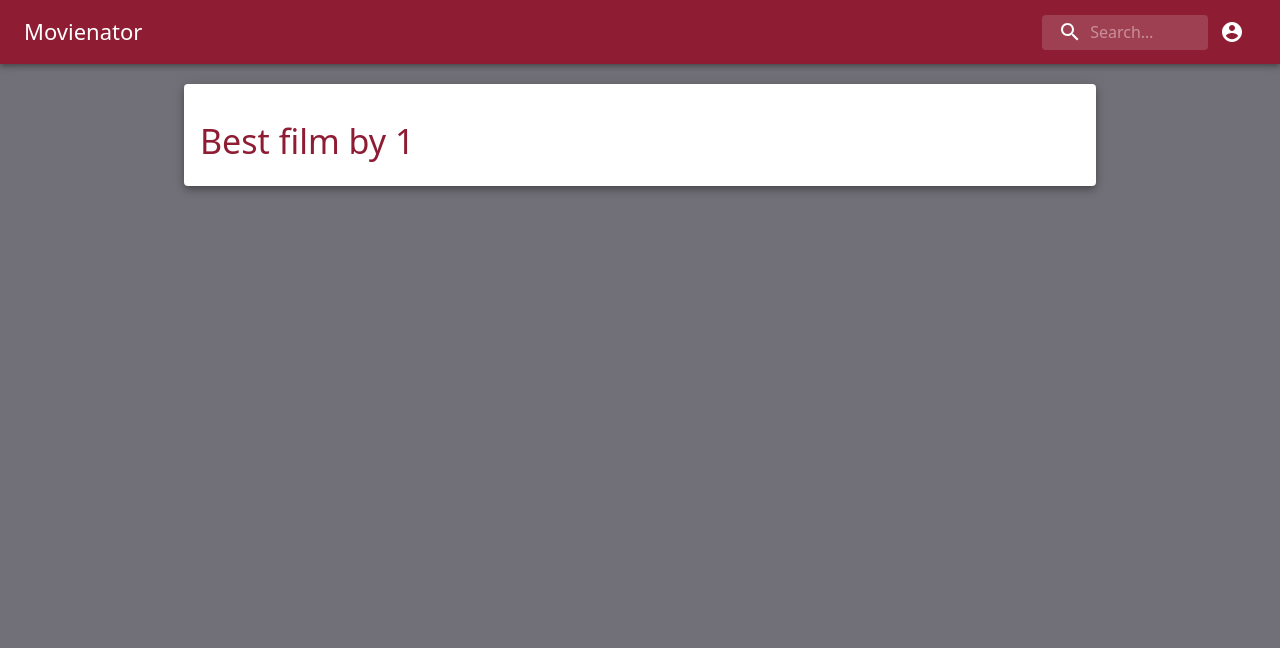
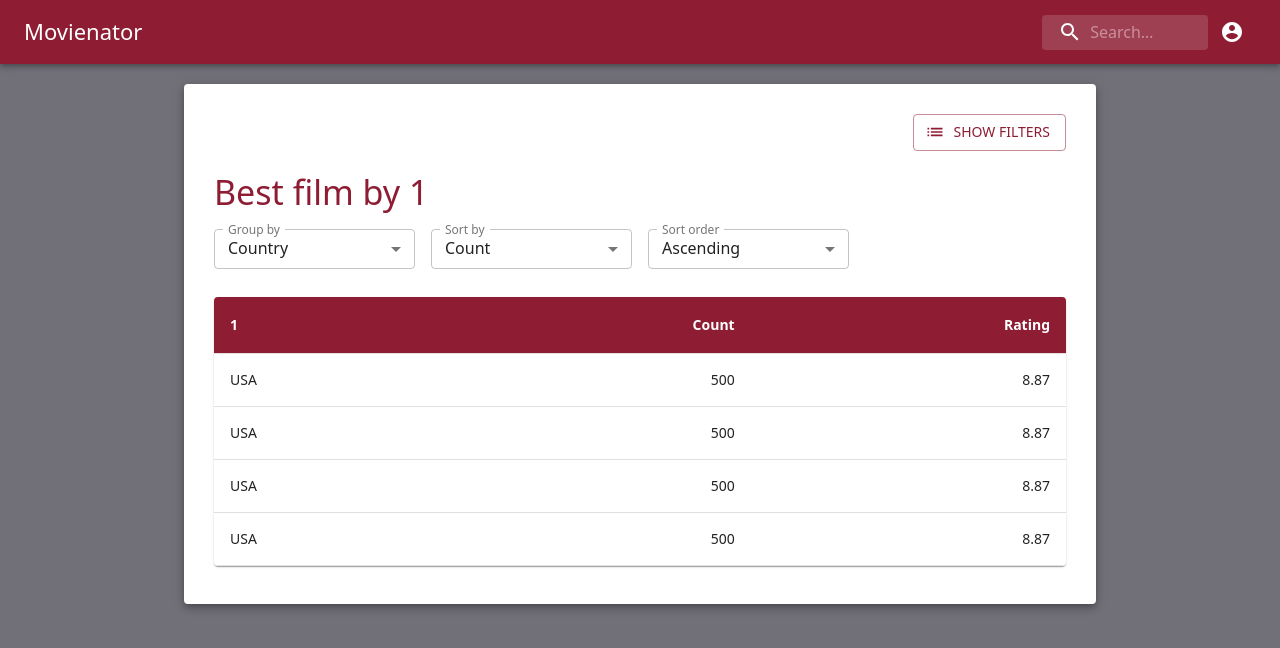
Before and after one commit to mirko-laruina/lsmsdb-Movienator, a React (Create React App) app in the folder task2-frontend/: page /stats/1 in a window 1280 px wide. Shown: the top 648 px of the page. Built offline with nearby package versions, Linux system fonts and the light colour scheme.

Commit message:
Stats page added

```diff
--- /dev/null
+++ b/task2-frontend/src/FilterDisplay.js
@@ -0,0 +1,68 @@
+import React from 'react'
+import {Grid, Chip, Typography, Button, Dialog, Slide} from '@material-ui/core'
+import ListIcon from '@material-ui/icons/List';
+import Filters from './Filters'
+import MyCard from './MyCard'
+
+const Transition = React.forwardRef(function Transition(props, ref) {
+    return <Slide direction="down" ref={ref} {...props} />;
+});
+
+export default function ResultPage(props) {
+    const [open, setOpen] = React.useState(false);
+    var filters = props.filters
+    var setFilters = props.setFilters
+
+    return (
+        <Grid container>
+            <Grid item xs={9}>
+                {
+                    Object.keys(filters).map((key, i) => {
+                        var label = key.replace(/([A-Z])/g, ' $1').replace(/^./, function (str) { return str.toUpperCase(); })
+                        return (
+                            <Chip
+                                variant="outlined"
+                                color="primary"
+                                style={{
+                                    marginRight: '0.5em',
+                                    marginTop: '0.5em',
+                                }}
+                                onDelete={() => {
+                                    var newFilters = Object.assign({}, filters);
+                                    delete newFilters[key];
+                                    setFilters(newFilters)
+                                }
+                                }
+                                key={key}
+                                label={label + ": " + filters[key]}
+                            />
+                        )
+                    })
+                }
+            </Grid>
+            <Grid item xs={3}>
+                <Typography align="right">
+                    <Button
+                        variant="outlined"
+                        color="primary"
+                        onClick={() => setOpen(true)}
+                        startIcon={<ListIcon />}
+                    >
+                        Show filters
+                            </Button>
+                </Typography>
+                <Dialog
+                    TransitionComponent={Transition}
+                    open={open}
+                    PaperComponent={MyCard}
+                    fullWidth={true}
+                    maxWidth={'lg'}
+                    onClose={() => setOpen(false)}
+                >
+
+                    <Filters setOpen={setOpen} filters={filters} handler={setFilters} />
+                </Dialog>
+            </Grid>
+        </Grid>
+    )
+}
--- a/task2-frontend/src/MyCard.js
+++ b/task2-frontend/src/MyCard.js
@@ -6,6 +6,9 @@ const useStyles = makeStyles(theme => ({
     paperRoot: {
         color: theme.palette.primary.main,
     },
+    contentRoot: {
+        margin: '1em',
+    }
 }))
 
 export default function MyCard(props) {
@@ -15,7 +18,7 @@ export default function MyCard(props) {
         <React.Fragment>
             <br />
             <Card elevation={5} classes={{ root: classes.paperRoot }} >
-                <CardContent {...props}>
+                <CardContent classes={{ root: classes.contentRoot }} {...props}>
                     {props.children}
                 </CardContent>
             </Card>
--- a/task2-frontend/src/ResultsPage.js
+++ b/task2-frontend/src/ResultsPage.js
@@ -3,14 +3,13 @@ import React from 'react'
 import BasicPage from './BasicPage.js'
 import MyCard from './MyCard.js'
 import {
-    List, ListItem, ListItemAvatar, Divider, Grid,
-    ListItemText, Typography, Chip, Dialog, Button, Slide
+    List, ListItem, ListItemAvatar, Divider,
+    ListItemText, Typography, Chip
 } from '@material-ui/core'
 
-import ListIcon from '@material-ui/icons/List';
 
 import Rating from '@material-ui/lab/Rating';
-import Filters from './Filters.js';
+import FilterDisplay from './FilterDisplay.js';
 import Sorting from './Sorting.js';
 
 const styles = {
@@ -56,69 +55,14 @@ const queryOut = [
     },
 ]
 
-const Transition = React.forwardRef(function Transition(props, ref) {
-    return <Slide direction="down" ref={ref} {...props} />;
-});
-
 export default function ResultsPage(props) {
-    const [open, setOpen] = React.useState(false);
     const [filters, setFilters] = React.useState({});
     const [sortOpt, setSortOpt] = React.useState({})
 
     return (
         <BasicPage history={props.history}>
             <MyCard style={styles.cardRoot}>
-                <br />
-                <Grid container>
-                    <Grid item xs={9}>
-                        {
-                            Object.keys(filters).map((key, i) => {
-                                var label = key.replace(/([A-Z])/g, ' $1').replace(/^./, function (str) { return str.toUpperCase(); })
-                                return (
-                                    <Chip
-                                        variant="outlined"
-                                        color="primary"
-                                        style={{
-                                            marginRight: '0.5em',
-                                            marginTop: '0.5em',
-                                        }}
-                                        onDelete={() => {
-                                            var newFilters = Object.assign({}, filters);
-                                            delete newFilters[key];
-                                            setFilters(newFilters)
-                                        }
-                                        }
-                                        key={key}
-                                        label={label + ": " + filters[key]}
-                                    />
-                                )
-                            })
-                        }
-                    </Grid>
-                    <Grid item xs={3}>
-                        <Typography align="right">
-                            <Button
-                                variant="outlined"
-                                color="primary"
-                                onClick={() => setOpen(true)}
-                                startIcon={<ListIcon />}
-                            >
-                                Show filters
-                            </Button>
-                        </Typography>
-                        <Dialog
-                            TransitionComponent={Transition}
-                            open={open}
-                            PaperComponent={MyCard}
-                            fullWidth={true}
-                            maxWidth={'lg'}
-                            onClose={() => setOpen(false)}
-                        >
-
-                            <Filters setOpen={setOpen} filters={filters} handler={setFilters} />
-                        </Dialog>
-                    </Grid>
-                </Grid>
+                <FilterDisplay filters={filters} setFilters={setFilters} />
                 <br />
                     <Typography variant="h4">Best results for "{props.match.params.value}":</Typography>
                 <Sorting noGroup sortOpt={sortOpt} handler={setSortOpt} />
--- a/task2-frontend/src/StatsPage.js
+++ b/task2-frontend/src/StatsPage.js
@@ -2,14 +2,91 @@ import React from 'react'
 import MyCard from './MyCard'
 import BasicPage from './BasicPage'
 
-import { Typography } from '@material-ui/core'
+import {
+    Typography, TableContainer, Table, TableHead,
+    TableRow, TableBody, TableCell, Paper
+} from '@material-ui/core'
+
+import { makeStyles } from '@material-ui/core/styles';
+
+import FilterDisplay from './FilterDisplay'
+import Sorting from './Sorting'
+
+const data = [
+    {
+        "id": "US",
+        "name": "USA",
+        "count": 500,
+        "rating": 8.87
+    },
+    {
+        "id": "US",
+        "name": "USA",
+        "count": 500,
+        "rating": 8.87
+    },
+    {
+        "id": "US",
+        "name": "USA",
+        "count": 500,
+        "rating": 8.87
+    },
+    {
+        "id": "US",
+        "name": "USA",
+        "count": 500,
+        "rating": 8.87
+    },
+]
+
+const useStyles = makeStyles((theme) => (
+    {
+        tableHead: {
+            backgroundColor: theme.palette.primary.main,
+            color: 'white',
+            '& th': {
+                color: 'white',
+                fontWeight: 'bold'
+            }
+        },
+    }
+));
 
 export default function StatsPage(props) {
+    const classes = useStyles()
+    const [filters, setFilters] = React.useState({});
+    const [sortOpt, setSortOpt] = React.useState({})
+
     return (
         <BasicPage history={props.history}>
             <MyCard>
+                <FilterDisplay filters={filters} setFilters={setFilters} />
                 <br />
                 <Typography variant="h4">Best film by  {props.match.params.group}</Typography>
+                <Sorting sortOpt={sortOpt} handler={setSortOpt} />
+                <br />
+                <TableContainer component={Paper}>
+                    <Table aria-label="simple table">
+                        <TableHead classes={{ root: classes.tableHead }}>
+                            <TableRow>
+                                <TableCell>{props.match.params.group.replace(/^./, function (str) { return str.toUpperCase(); })}</TableCell>
+                                <TableCell align="right">Count</TableCell>
+                                <TableCell align="right">Rating</TableCell>
+                            </TableRow>
+                        </TableHead>
+                        <TableBody>
+                            {data.map(row => (
+                                <TableRow key={row.id}>
+                                    <TableCell component="th" scope="row">
+                                        {row.name}
+                                    </TableCell>
+                                    <TableCell align="right">{row.count}</TableCell>
+                                    <TableCell align="right">{row.rating}</TableCell>
+                                </TableRow>
+                            ))}
+                        </TableBody>
+                    </Table>
+                </TableContainer>
             </MyCard>
         </BasicPage>
     )
```
